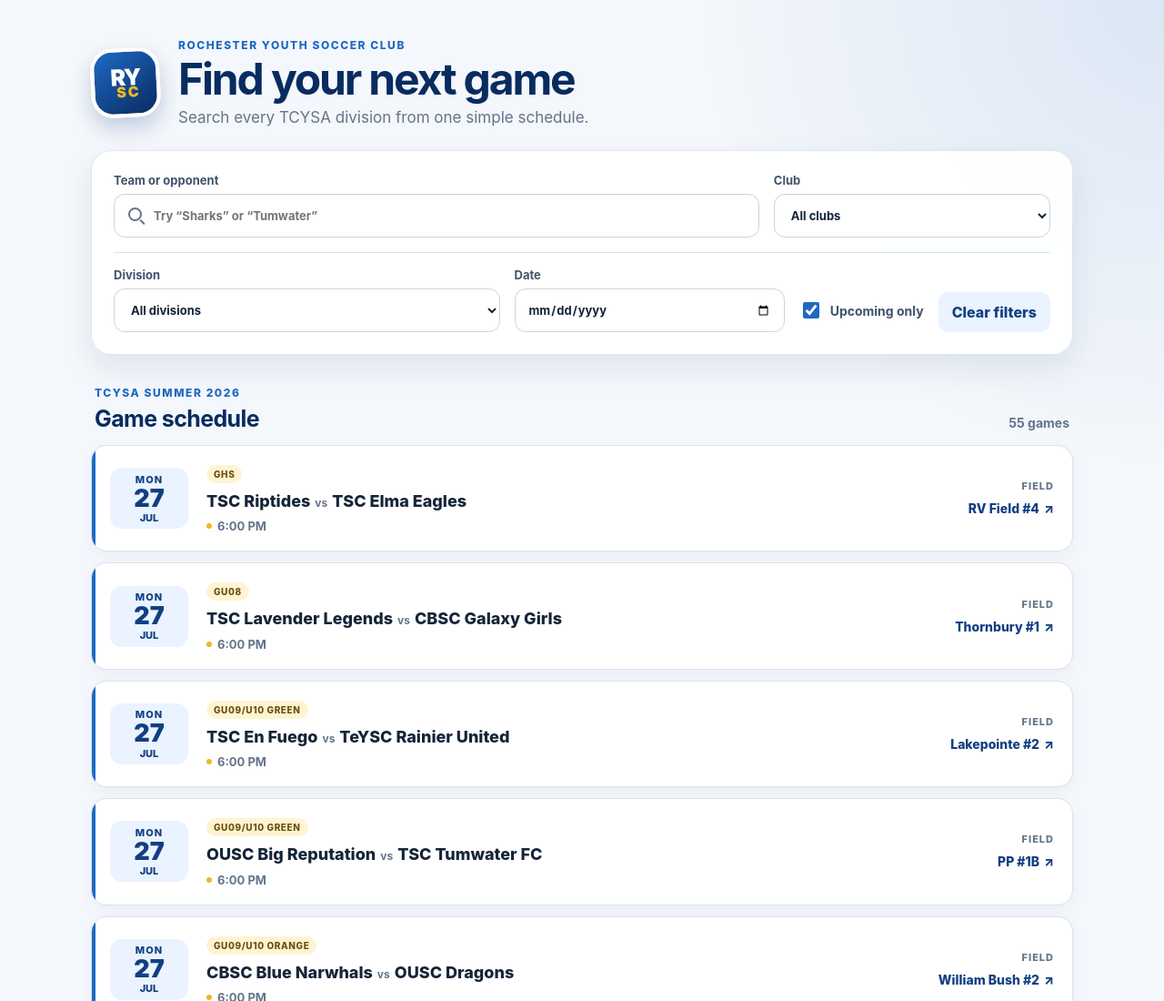
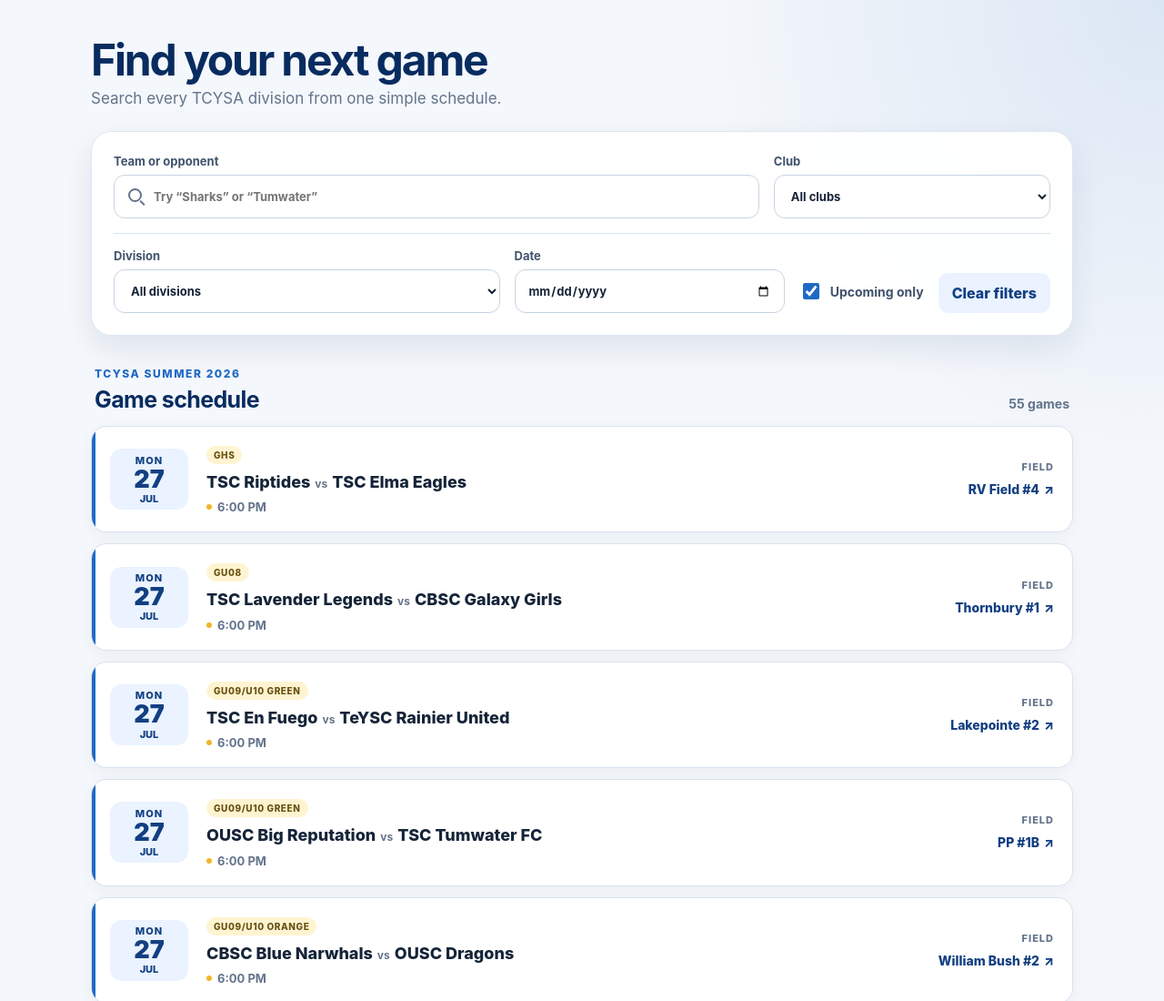
Before and after one commit to eddiexgarcia/rysc-schedule, a website: page index.html in a window 1280 px wide. Shown: the top 1100 px of the page at 91% size. Drawn offline with Linux system fonts and the light colour scheme.

Commit message:
Add files via upload

```diff
--- a/index.html
+++ b/index.html
@@ -4,20 +4,15 @@
   <meta charset="utf-8">
   <meta name="viewport" content="width=device-width, initial-scale=1">
   <meta name="theme-color" content="#123f82">
-  <meta name="description" content="Search upcoming Rochester Youth Soccer Club games in one place.">
-  <title>RYSC Schedule Finder</title>
+  <meta name="description" content="Search upcoming TCYSA games in one place.">
+  <title>TCYSA Schedule Finder</title>
   <link rel="stylesheet" href="styles.css">
   <script src="app.js" defer></script>
 </head>
 <body>
   <main class="shell">
     <header class="hero">
-      <div class="brand-mark" aria-hidden="true">
-        <span>RY</span>
-        <small>SC</small>
-      </div>
       <div>
-        <p class="eyebrow">Rochester Youth Soccer Club</p>
         <h1>Find your next game</h1>
         <p class="intro">Search every TCYSA division from one simple schedule.</p>
       </div>
--- a/styles.css
+++ b/styles.css
@@ -49,38 +49,9 @@
 }
 
 .hero {
-  display: flex;
-  align-items: center;
-  gap: 20px;
   margin-bottom: 26px;
 }
 
-.brand-mark {
-  display: grid;
-  width: 76px;
-  height: 76px;
-  flex: 0 0 auto;
-  place-content: center;
-  border: 4px solid var(--surface);
-  border-radius: 24px;
-  color: white;
-  background: linear-gradient(145deg, var(--blue), var(--navy-dark));
-  box-shadow: 0 11px 22px rgba(18, 63, 130, 0.23);
-  font-weight: 900;
-  font-size: 25px;
-  line-height: 0.8;
-  letter-spacing: -0.06em;
-  transform: rotate(-3deg);
-}
-
-.brand-mark small {
-  color: var(--gold);
-  font-size: 16px;
-  letter-spacing: 0.12em;
-  text-align: right;
-}
-
-.eyebrow,
 .season-label {
   margin: 0 0 6px;
   color: var(--blue);
```
